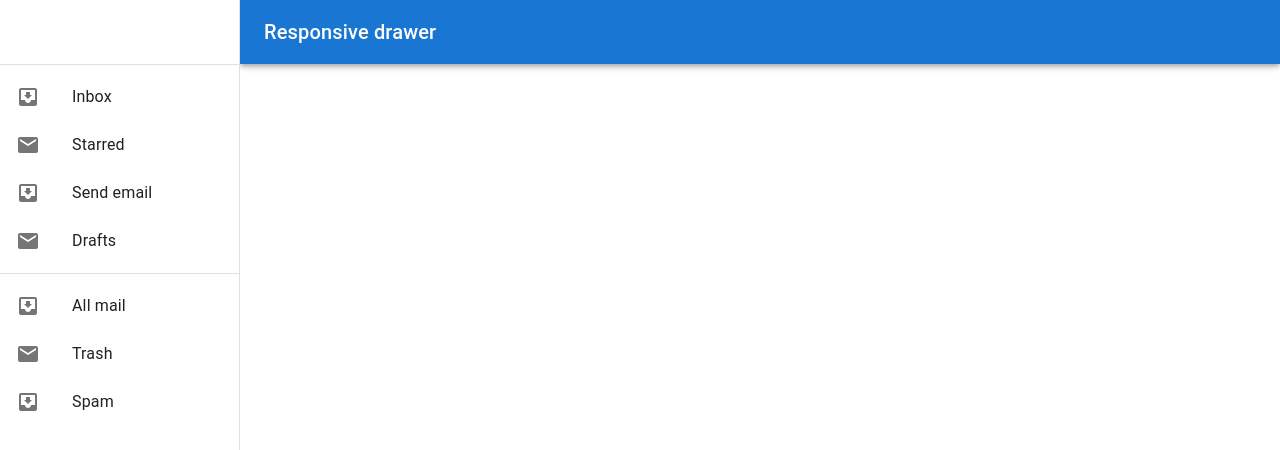
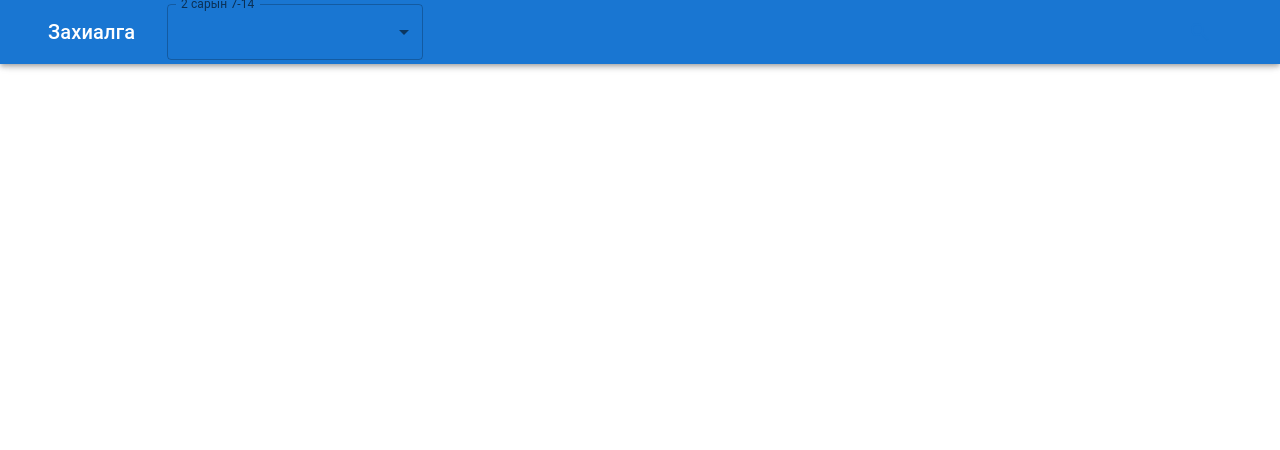
Before and after one commit to bilguun111101/Food_Web_Site, a React (Create React App) app: page / in a window 1280 px wide. Shown: the top 450 px of the page. Built offline with nearby package versions, Linux system fonts and the light colour scheme.

Commit message:
Navbar and All

```diff
--- a/src/App.js
+++ b/src/App.js
@@ -1,12 +1,11 @@
-import logo from "./logo.svg";
 import "./App.css";
-import All from "./components/All";
+import PersistentDrawerLeft from "./components/Navbar/Navbar";
 
 function App() {
   return (
-    <div>
-      <All />
-    </div>
+    <>
+      <PersistentDrawerLeft />
+    </>
   );
 }
 
--- a/src/components/All.jsx
+++ /dev/null
@@ -1,12 +0,0 @@
-import React from "react";
-import Navbar from "./Navbar/Navbar";
-
-const All = (props) => {
-  return (
-    <div>
-      <Navbar />
-    </div>
-  );
-};
-
-export default All;
--- /dev/null
+++ b/src/components/Navbar/BuildNavbar/NavbarBtn.jsx
@@ -0,0 +1,23 @@
+import React from 'react'
+import ListItem from '@mui/material/ListItem';
+import ListItemButton from '@mui/material/ListItemButton';
+import ListItemIcon from '@mui/material/ListItemIcon';
+import ListItemText from '@mui/material/ListItemText';
+import { Link } from '@mui/material';
+
+const NavbarBtn = props => {
+  return (
+    <ListItem disablePadding>
+        <ListItemButton>
+        <ListItemIcon>
+            <Link to={props.data.path}>
+                {props.data.icon}
+            </Link>
+        </ListItemIcon>
+        <ListItemText primary={props.data.name} />
+        </ListItemButton>
+    </ListItem>
+  )
+}
+
+export default NavbarBtn
--- a/src/components/Navbar/BuildPieceOfNavbar/BuildNavbar.jsx
+++ /dev/null
@@ -1,56 +0,0 @@
-import React from "react";
-
-import { useState } from "react";
-import AppBar from "@mui/material/AppBar";
-import Box from "@mui/material/Box";
-import CssBaseline from "@mui/material/CssBaseline";
-import Divider from "@mui/material/Divider";
-import Drawer from "@mui/material/Drawer";
-import IconButton from "@mui/material/IconButton";
-import InboxIcon from "@mui/icons-material/MoveToInbox";
-import List from "@mui/material/List";
-import ListItem from "@mui/material/ListItem";
-import ListItemButton from "@mui/material/ListItemButton";
-import ListItemIcon from "@mui/material/ListItemIcon";
-import ListItemText from "@mui/material/ListItemText";
-
-import MailIcon from "@mui/icons-material/Mail";
-import MenuIcon from "@mui/icons-material/Menu";
-import Toolbar from "@mui/material/Toolbar";
-import Typography from "@mui/material/Typography";
-
-const BuildNavbar = (props) => {
-  return (
-    <div>
-      <Toolbar />
-      <Divider />
-      <List>
-        {["Inbox", "Starred", "Send email", "Drafts"].map((text, index) => (
-          <ListItem key={text} disablePadding>
-            <ListItemButton>
-              <ListItemIcon>
-                {index % 2 === 0 ? <InboxIcon /> : <MailIcon />}
-              </ListItemIcon>
-              <ListItemText primary={text} />
-            </ListItemButton>
-          </ListItem>
-        ))}
-      </List>
-      <Divider />
-      <List>
-        {["All mail", "Trash", "Spam"].map((text, index) => (
-          <ListItem key={text} disablePadding>
-            <ListItemButton>
-              <ListItemIcon>
-                {index % 2 === 0 ? <InboxIcon /> : <MailIcon />}
-              </ListItemIcon>
-              <ListItemText primary={text} />
-            </ListItemButton>
-          </ListItem>
-        ))}
-      </List>
-    </div>
-  );
-};
-
-export default BuildNavbar;
--- a/src/components/Navbar/Navbar.jsx
+++ b/src/components/Navbar/Navbar.jsx
@@ -1,133 +1,95 @@
-import { useState } from "react";
-import AppBar from "@mui/material/AppBar";
-import Box from "@mui/material/Box";
-import CssBaseline from "@mui/material/CssBaseline";
-import Divider from "@mui/material/Divider";
-import Drawer from "@mui/material/Drawer";
-import IconButton from "@mui/material/IconButton";
-import InboxIcon from "@mui/icons-material/MoveToInbox";
-import List from "@mui/material/List";
-import ListItem from "@mui/material/ListItem";
-import ListItemButton from "@mui/material/ListItemButton";
-import ListItemIcon from "@mui/material/ListItemIcon";
-import ListItemText from "@mui/material/ListItemText";
-
-import MailIcon from "@mui/icons-material/Mail";
-import MenuIcon from "@mui/icons-material/Menu";
-import Toolbar from "@mui/material/Toolbar";
-import Typography from "@mui/material/Typography";
-import BuildNavbar from "./BuildPieceOfNavbar/BuildNavbar";
+import { useState } from 'react';
+import { useTheme } from '@mui/material/styles';
+import Box from '@mui/material/Box';
+import Drawer from '@mui/material/Drawer';
+import CssBaseline from '@mui/material/CssBaseline';
+import Toolbar from '@mui/material/Toolbar';
+import List from '@mui/material/List';
+import Typography from '@mui/material/Typography';
+import Divider from '@mui/material/Divider';
+import IconButton from '@mui/material/IconButton';
+import ChevronLeftIcon from '@mui/icons-material/ChevronLeft';
+import ChevronRightIcon from '@mui/icons-material/ChevronRight';
+import NavbarBtn from './BuildNavbar/NavbarBtn';
+import SearchIcon from '@mui/icons-material/Search';
+import { FormControl, InputLabel, Select, MenuItem, Button } from '@mui/material';
+import { navbarBtns } from './NavbarBtns';
+import { BrowserRouter as Router, Switch, Route, Link, Routes } from "react-router-dom";
+import { AppBar, Main, DrawerHeader } from './NavbarStyles';
 
 const drawerWidth = 240;
 
-const Navbar = (props) => {
-  const { window } = props;
-  const [mobileOpen, setMobileOpen] = useState(false);
-
-  const handleDrawerToggle = () => {
-    setMobileOpen(!mobileOpen);
-  };
-
-  const drawer = (
-    <div>
-      <Toolbar />
-      <Divider />
-      <List>
-        {["Inbox", "Starred", "Send email", "Drafts"].map((text, index) => (
-          <ListItem key={text} disablePadding>
-            <ListItemButton>
-              <ListItemIcon>
-                {index % 2 === 0 ? <InboxIcon /> : <MailIcon />}
-              </ListItemIcon>
-              <ListItemText primary={text} />
-            </ListItemButton>
-          </ListItem>
-        ))}
-      </List>
-      <Divider />
-      <List>
-        {["All mail", "Trash", "Spam"].map((text, index) => (
-          <ListItem key={text} disablePadding>
-            <ListItemButton>
-              <ListItemIcon>
-                {index % 2 === 0 ? <InboxIcon /> : <MailIcon />}
-              </ListItemIcon>
-              <ListItemText primary={text} />
-            </ListItemButton>
-          </ListItem>
-        ))}
-      </List>
-    </div>
-  );
-
-  const container =
-    window !== undefined ? () => window().document.body : undefined;
+export default function PersistentDrawerLeft() {
+  const theme = useTheme();
+  const [open, setOpen] = useState(false);
+  const [date, setDate] = useState("2 сарын 7-14");
 
   return (
-    <Box sx={{ display: "flex" }}>
+    <Box sx={{ display: 'flex' }}>
       <CssBaseline />
-      <AppBar
-        position="fixed"
-        sx={{
-          width: { sm: `calc(100% - ${drawerWidth}px)` },
-          ml: { sm: `${drawerWidth}px` },
-        }}
-      >
-        <Toolbar>
-          <IconButton
-            color="inherit"
-            aria-label="open drawer"
-            edge="start"
-            onClick={handleDrawerToggle}
-            sx={{ mr: 2, display: { sm: "none" } }}
-          >
-            <MenuIcon />
-          </IconButton>
-          <Typography variant="h6" noWrap component="div">
-            Responsive drawer
-          </Typography>
+      <AppBar position="fixed" open={open}>
+        <Toolbar sx={{ width: "100vw", diplay: "flex", justifyContent: "space-between" }}>
+          <Toolbar sx={{ gap: "2em" }}>
+            <Typography onClick={() => setOpen(true)} variant="h6" component="div">
+              Захиалга
+            </Typography>
+            <FormControl fullWidth sx={{ width: "20vw" }}>
+              <InputLabel id="demo-simple-select-label">2 сарын 7-14</InputLabel>
+              <Select
+                labelId="demo-simple-select-label"
+                id="demo-simple-select"
+                value={date}
+                label={date}
+              >
+                <MenuItem value={10}>Ten</MenuItem>
+                <MenuItem value={20}>Twenty</MenuItem>
+                <MenuItem value={30}>Thirty</MenuItem>
+              </Select>
+            </FormControl>
+          </Toolbar>
+          <Toolbar>
+            <Button>
+              <SearchIcon color="#FFF" />
+            </Button>
+          </Toolbar>
         </Toolbar>
       </AppBar>
-      <Box
-        component="nav"
-        sx={{ width: { sm: drawerWidth }, flexShrink: { sm: 0 } }}
-        aria-label="mailbox folders"
+      <Drawer
+        sx={{
+          width: drawerWidth,
+          flexShrink: 0,
+          '& .MuiDrawer-paper': {
+            width: drawerWidth,
+            boxSizing: 'border-box',
+          },
+        }}
+        variant="persistent"
+        anchor="left"
+        open={open}
       >
-        {/* The implementation can be swapped with js to avoid SEO duplication of links. */}
-        <Drawer
-          container={container}
-          variant="temporary"
-          open={mobileOpen}
-          onClose={handleDrawerToggle}
-          ModalProps={{
-            keepMounted: true, // Better open performance on mobile.
-          }}
-          sx={{
-            display: { xs: "block", sm: "none" },
-            "& .MuiDrawer-paper": {
-              boxSizing: "border-box",
-              width: drawerWidth,
-            },
-          }}
-        >
-          {drawer}
-        </Drawer>
-        <Drawer
-          variant="permanent"
-          sx={{
-            display: { xs: "none", sm: "block" },
-            "& .MuiDrawer-paper": {
-              boxSizing: "border-box",
-              width: drawerWidth,
-            },
-          }}
-          open
-        >
-          <BuildNavbar />
-        </Drawer>
-      </Box>
+        <DrawerHeader >
+          <IconButton onClick={() => setOpen(false)}>
+            {theme.direction === 'ltr' ? <ChevronLeftIcon /> : <ChevronRightIcon />}
+          </IconButton>
+        </DrawerHeader>
+        <Divider />
+        <List>
+          {navbarBtns.map((text, index) => <NavbarBtn data={text} index={index} key={index}/>)}
+        </List>
+        <Divider />
+      </Drawer>
+      <Main open={open}>
+        <Router>
+          <div>
+            <Routes>
+              <Route path="/order" component={{  }}/>
+              <Route path="/chart" component={{  }}/>
+              <Route path="/settings" component={{  }}/>
+              <Route path="/menu" component={{  }}/>
+            </Routes>
+          </div>
+        </Router>
+      </Main>
     </Box>
   );
-};
-
-export default Navbar;
+}
--- /dev/null
+++ b/src/components/Navbar/NavbarBtns.js
@@ -0,0 +1,11 @@
+import BorderInnerIcon from '@mui/icons-material/BorderInner';
+import SignalCellularAltIcon from '@mui/icons-material/SignalCellularAlt';
+import SettingsIcon from '@mui/icons-material/Settings';
+import RestaurantIcon from '@mui/icons-material/Restaurant';
+
+export const navbarBtns = [
+    {name: "Захиалга", path: "/order", icon: <BorderInnerIcon />},
+    {name: "График", path: "/chart", icon: <SignalCellularAltIcon />},
+    {name: "Тохиргоо", path: "/settings", icon: <SettingsIcon />},
+    {name: "Мэню", path: "/menu", icon: <RestaurantIcon />}
+]
--- /dev/null
+++ b/src/components/Navbar/NavbarStyles.js
@@ -0,0 +1,49 @@
+import { styled, useTheme } from '@mui/material/styles';
+import MuiAppBar from '@mui/material/AppBar';
+
+const drawerWidth = 240;
+
+export const AppBar = styled(MuiAppBar, {
+    shouldForwardProp: (prop) => prop !== 'open',
+  })(({ theme, open }) => ({
+    transition: theme.transitions.create(['margin', 'width'], {
+      easing: theme.transitions.easing.sharp,
+      duration: theme.transitions.duration.leavingScreen,
+    }),
+    ...(open && {
+      width: `calc(100% - ${drawerWidth}px)`,
+      marginLeft: `${drawerWidth}px`,
+      transition: theme.transitions.create(['margin', 'width'], {
+        easing: theme.transitions.easing.easeOut,
+        duration: theme.transitions.duration.enteringScreen,
+      }),
+    }),
+}));
+
+export const Main = styled('main', { shouldForwardProp: (prop) => prop !== 'open' })(
+    ({ theme, open }) => ({
+      flexGrow: 1,
+      padding: theme.spacing(3),
+      transition: theme.transitions.create('margin', {
+        easing: theme.transitions.easing.sharp,
+        duration: theme.transitions.duration.leavingScreen,
+      }),
+      marginLeft: `-${drawerWidth}px`,
+      ...(open && {
+        transition: theme.transitions.create('margin', {
+          easing: theme.transitions.easing.easeOut,
+          duration: theme.transitions.duration.enteringScreen,
+        }),
+        marginLeft: 0,
+      }),
+    }),
+  );
+
+export const DrawerHeader = styled('div')(({ theme }) => ({
+    display: 'flex',
+    alignItems: 'center',
+    padding: theme.spacing(0, 1),
+    // necessary for content to be below app bar
+    ...theme.mixins.toolbar,
+    justifyContent: 'flex-end',
+}));
```
Also changed, not shown: src/components/Navbar/BuildPieceOfNavbar/NavbarBtns/NavbarBtn.jsx (deleted), src/logo.svg (deleted).
